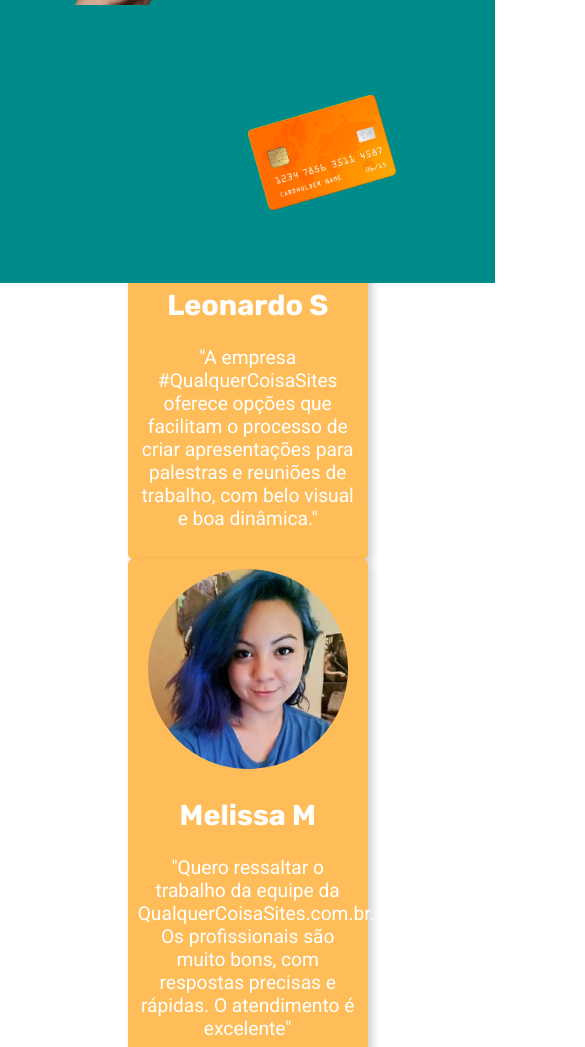
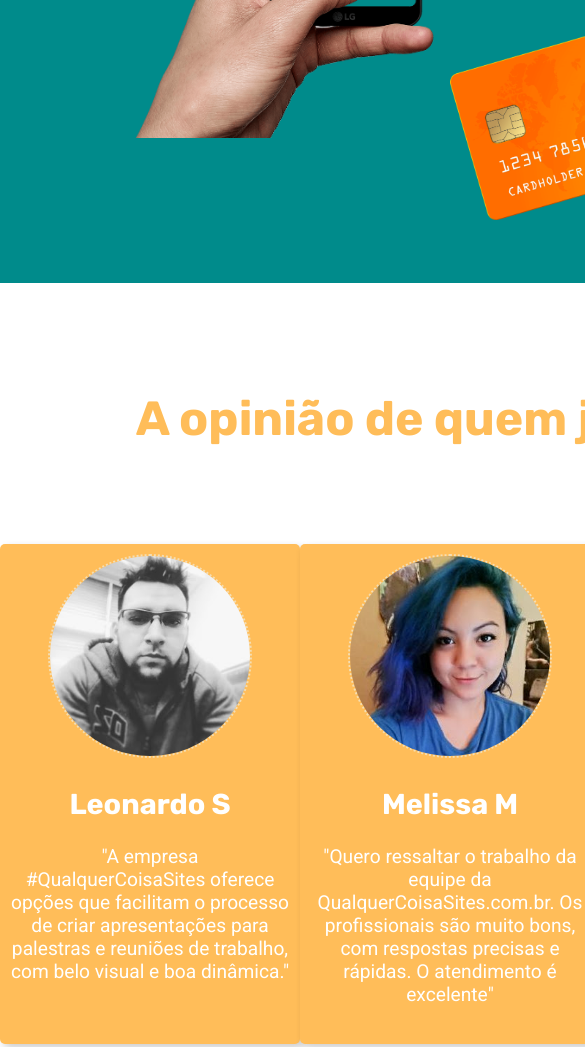
Before and after one commit to future4code/julian-f4bank2, a plain HTML site: page projeto-f4-bank/index.html in a window 390 px wide. Shown: the part 2333-3380 px from the top of the page, 585 px wide, since content can reach past the window. Drawn offline with Linux system fonts and the light colour scheme.

Commit message:
responsividade layout nas seeções depoimentos e form

```diff
--- a/projeto-f4-bank/Rapha.css
+++ b/projeto-f4-bank/Rapha.css
@@ -1,20 +1,26 @@
 #nossos-clientes {
+    height: 100vh;
+
     display: flex;
-    align-items: center;
+    flex-direction: column;
+     text-align: center;
     justify-content: center;
-    flex-direction: column;
+
  }
 .nossos-clientes-titulo {
     font-size: 2em;
     color: #ffbd59;
+
+
 }
 .depoimentos-container {
 
-    width: 80vw;
+    margin: 2vh 0;
+    height: auto;
     display: flex;
     flex-direction: row;
+    align-items: center;
     justify-content: space-evenly;
-    flex-wrap: wrap;
 
 }
 
@@ -22,22 +28,23 @@
     background-color: #ffbd59;
     color: #fff;
     width: 22%;
-    min-width: 220px;
+    min-width: 280px;
     height: auto;
+    min-height: 480px;
     border-radius: 5px;
     padding: 10px;
+    margin-top: 40px;
     text-align: center;
     font-size: 1.2em;
-
       box-shadow: 4px 4px 8px 0 rgba(0,0,0,0.2);
 
 
 }
 
 .depoimentos-item img {
-
     width: 200px;
     border-radius: 50%;
+    border: 2px dotted wheat;
 }
 
 
@@ -82,6 +89,8 @@ form input {
     border-bottom: 2px solid #fff;
     background-color: #ffbd59;
     color: #fff;
+    font-family: roboto;
+
 
 
 }
@@ -145,11 +154,9 @@ form button {
     display: flex;
     display: flex;
     flex-direction: row;
-
     justify-content: space-evenly;
     align-items: center;
     text-align: center;
-
 
 }
 
@@ -164,8 +171,21 @@ form button {
     font-size: 0.7em;
     border-radius: 3px;
     padding:  0 10px;
+    font-family: roboto;
+
 }
 
 .creditos span {
     font-weight: 600;
 }
+
+@media only screen and (max-device-width : 420px) {
+
+    .depoimentos-container {
+           flex-direction: column;
+
+    }
+
+
+
+}
--- a/projeto-f4-bank/index.html
+++ b/projeto-f4-bank/index.html
@@ -9,7 +9,7 @@
   <link rel="icon" type="image/png" href="fav.png"/>
 
 
-  <meta name="viewport" content="width=device-width, initial-scale=1">
+
   <link rel="apple-touch-icon" href="f4bank.png">
   <link rel="stylesheet" href="styles.css">
   <link href="https://fonts.googleapis.com/css?family=Rubik:400,700|Roboto&display=swap" rel="stylesheet">
--- a/projeto-f4-bank/styles.css
+++ b/projeto-f4-bank/styles.css
@@ -36,12 +36,10 @@ main{
 }
 #baixe-nosso-app{
     grid-row: 1 span;
+    grid-column: auto;
     background-color: darkcyan;
 }
 #nossos-clientes{
-    grid-row: 1 span;
-
-
 
 }
 #contato{
```
